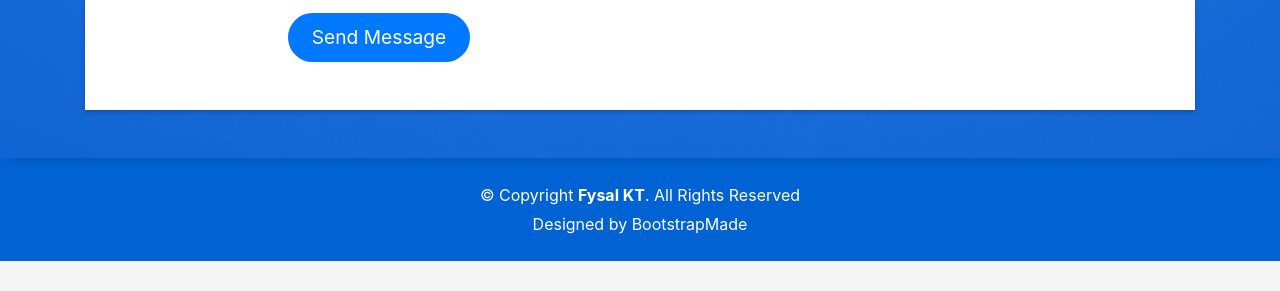
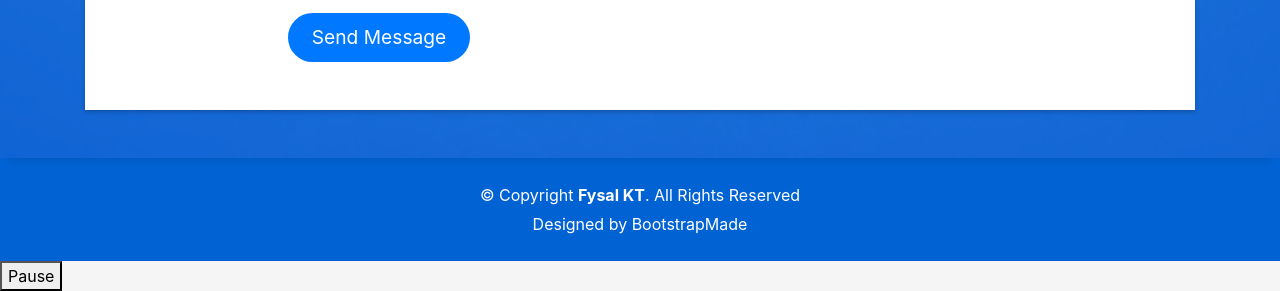
Before and after one commit to FAB123/personal-web, a plain HTML site: page index.html in a window 1280 px wide. Shown: the part 4244-4535 px from the top of the page. Before the commit the page ends 4505 px from the top, so only its background shows below. Drawn offline with Linux system fonts and the light colour scheme; files whose address does not match are found by name.

```diff
--- a/index.html
+++ b/index.html
@@ -543,12 +543,16 @@
   <audio id="bg-sound" loop>
     <source src="assets/sound/audio.mp3">
   </audio>
-
+<button onclick="pause_sond()">Pause</button>
   <script>
     window.onload = function() {
       var audio = document.getElementById("bg-sound");
       audio.volume = 0.3;
       audio.play()
+    }
+    function pause_sond(){
+      var audio = document.getElementById("bg-sound");
+      audio.play;
     }
   </script>
 
```
